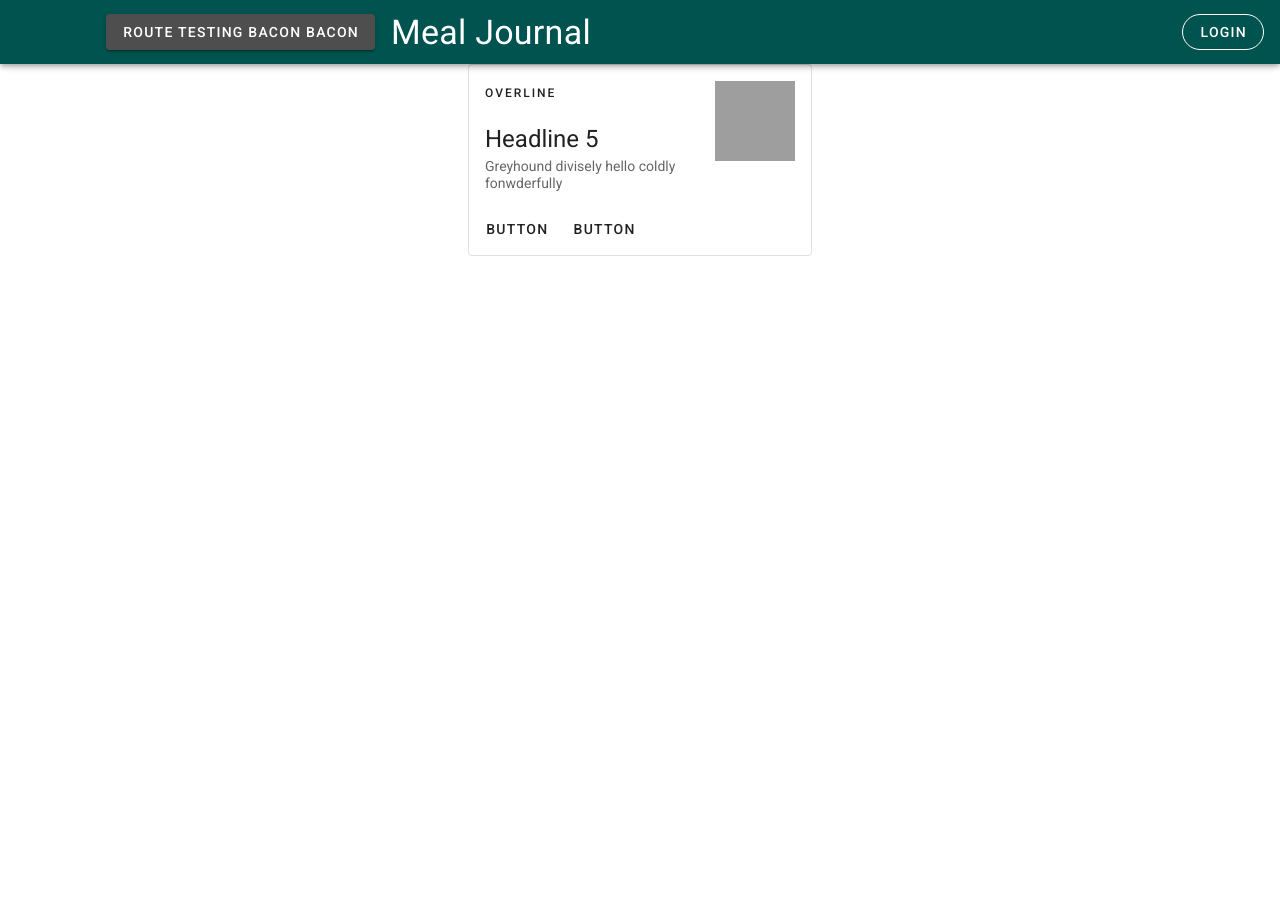
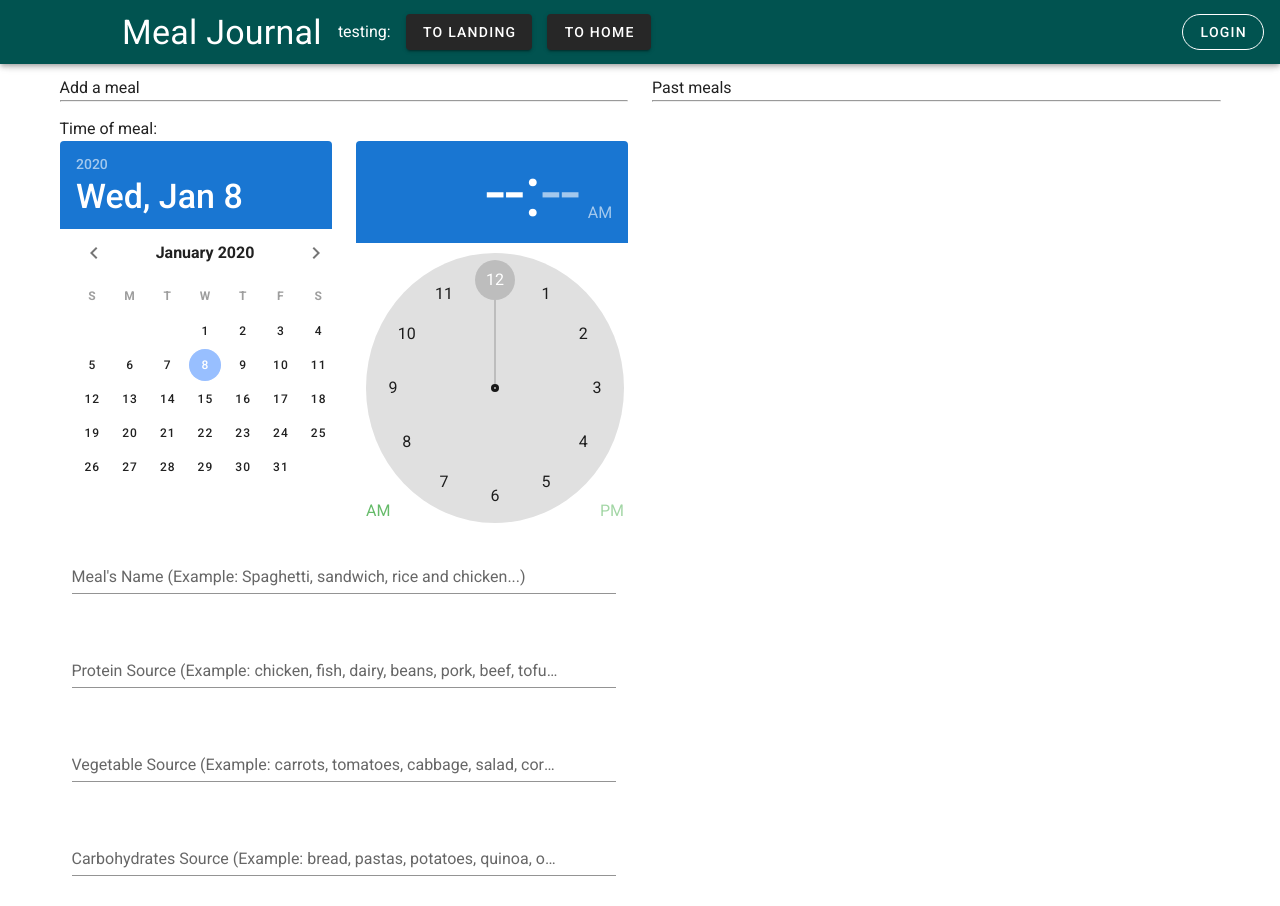
Before and after one commit to vincesavvy/mealjournal-router, a Vue app: page /#/landing in a window 1280 px wide. Shown: the top 906 px of the page. Before the commit the page ends 800 px from the top, so only its background shows below. Built offline with nearby package versions, Linux system fonts and the light colour scheme.

Commit message:
Started landing page.

```diff
--- a/src/App.vue
+++ b/src/App.vue
@@ -1,5 +1,6 @@
 <template>
   <v-app>
+    <!-- APP BAR -->
     <v-app-bar app color="#015350" dark>
       <div class="d-flex align-center">
         <v-avatar size="90">
@@ -10,15 +11,17 @@
             src="@/assets/logo-2.png"
           />
         </v-avatar>
-        <v-btn to="/landing">Route testing bacon bacon</v-btn>
         <v-card-title class="display-1">Meal Journal</v-card-title>
+        <div style="margin-right:15px">testing:</div>
+        <v-btn to="/Landing" style="margin-right:15px">to landing</v-btn>
+        <v-btn to="/" style="margin-right:15px">to home</v-btn>
       </div>
 
       <v-spacer></v-spacer>
 
       <v-btn rounded outlined>Login</v-btn>
     </v-app-bar>
-
+    <!-- ROUTER INTEGRATION -->
     <v-content>
       <router-view />
     </v-content>
--- a/src/components/Login.vue
+++ b/src/components/Login.vue
@@ -1,5 +1,4 @@
 <template>
-  <v-container fill-height>
   <!-- card -->
   <v-card class="mx-auto" max-width="400">
     <v-img
@@ -41,6 +40,7 @@
         <!-- Email login -->
         <v-container>
           <p class="caption">Or, use email login instead:</p>
+
           <v-row align="center" justify="center">
             <v-form ref="form" v-model="valid" :lazy-validation="lazy">
               <v-text-field
@@ -49,6 +49,7 @@
                 label="E-mail"
                 required
               ></v-text-field>
+
               <v-text-field
                 v-model="password"
                 :rules="passwordRules"
@@ -56,6 +57,7 @@
                 required
                 type="password"
               ></v-text-field>
+
               <div align="center">
                 <v-btn
                   :disabled="!valid"
@@ -68,10 +70,32 @@
             </v-form>
           </v-row>
         </v-container>
-
-          <!-- closing things -->
       </v-col>
     </v-row>
   </v-card>
-  </v-container>
 </template>
+
+<script>
+export default {
+  data: () => ({
+    valid: true,
+    email: "",
+    emailRules: [
+      v => !!v || "E-mail is required",
+      v => /.+@.+\..+/.test(v) || "E-mail must be valid"
+    ],
+    password: "",
+    passwordRules: [v => !!v || "Password is required"],
+    select: null,
+    lazy: false
+  }),
+
+  methods: {
+    validate() {
+      if (this.$refs.form.validate()) {
+        this.snackbar = true;
+      }
+    }
+  }
+};
+</script>
--- a/src/router/index.js
+++ b/src/router/index.js
@@ -17,7 +17,7 @@ const routes = [
     // this generates a separate chunk (about.[hash].js) for this route
     // which is lazy-loaded when the route is visited.
     component: () =>
-      import(/* webpackChunkName: "about" */ "../views/landing.vue")
+      import(/* webpackChunkName: "about" */ "../views/Landing.vue")
   }
 ];
 
--- a/src/views/Home.vue
+++ b/src/views/Home.vue
@@ -1,7 +1,7 @@
 <template>
-  <div class="home">
+  <v-container fill-height>
     <Login />
-  </div>
+  </v-container>
 </template>
 
 <script>
--- a/src/views/landing.vue
+++ b/src/views/landing.vue
@@ -1,20 +1,126 @@
 <template>
-  <v-card class="mx-auto" max-width="344" outlined>
-    <v-list-item three-line>
-      <v-list-item-content>
-        <div class="overline mb-4">OVERLINE</div>
-        <v-list-item-title class="headline mb-1">Headline 5</v-list-item-title>
-        <v-list-item-subtitle
-          >Greyhound divisely hello coldly fonwderfully</v-list-item-subtitle
-        >
-      </v-list-item-content>
+  <v-container>
+    <v-row>
+      <v-col cols="6">
+        <!-- ADD MEAL FORM -->
+        Add a meal
+        <hr />
+        <div style="margin-top: 15px">Time of meal:</div>
+        <!-- Date Picker -->
+        <v-row>
+          <v-col cols="6">
+            <v-date-picker v-model="pickerDate" width="290"></v-date-picker>
+          </v-col>
 
-      <v-list-item-avatar tile size="80" color="grey"></v-list-item-avatar>
-    </v-list-item>
+          <!-- Time Picker -->
+          <v-col cols="6">
+            <v-time-picker
+              v-model="pickerTime"
+              color="green lighten-1"
+              header-color="primary"
+              width="278"
+            ></v-time-picker>
+          </v-col>
+        </v-row>
 
-    <v-card-actions>
-      <v-btn text>Button</v-btn>
-      <v-btn text>Button</v-btn>
-    </v-card-actions>
-  </v-card>
+        <!-- Form -->
+        <v-form>
+          <v-container>
+            <!-- Meal Name Field -->
+            <v-row>
+              <v-col>
+                <v-text-field
+                  v-model="mealName"
+                  :rules="nameRules"
+                  label="Meal's Name (Example: Spaghetti, sandwich, rice and chicken...)"
+                  required
+                ></v-text-field>
+              </v-col>
+            </v-row>
+
+            <!-- Protein Field -->
+            <v-row>
+              <v-col>
+                <v-text-field
+                  v-model="protein"
+                  :rules="proteinRules"
+                  label="Protein Source (Example: chicken, fish, dairy, beans, pork, beef, tofu...)"
+                  required
+                ></v-text-field>
+              </v-col>
+            </v-row>
+
+            <!-- Vegetable Field -->
+            <v-row>
+              <v-col>
+                <v-text-field
+                  v-model="veggies"
+                  :rules="veggiesRules"
+                  label="Vegetable Source (Example: carrots, tomatoes, cabbage, salad, corn, cucumber...)"
+                  required
+                ></v-text-field>
+              </v-col>
+            </v-row>
+
+            <!-- Carbs Field -->
+            <v-row>
+              <v-col>
+                <v-text-field
+                  v-model="carbs"
+                  :rules="carbsRules"
+                  label="Carbohydrates Source (Example: bread, pastas, potatoes, quinoa, oats...)."
+                  required
+                ></v-text-field>
+              </v-col>
+            </v-row>
+          </v-container>
+        </v-form>
+      </v-col>
+
+      <v-col cols="6">
+        Past meals
+        <hr />
+      </v-col>
+    </v-row>
+  </v-container>
 </template>
+
+<script>
+export default {
+  data() {
+    return {
+      // date picker
+      pickerDate: new Date().toISOString().substr(0, 10),
+      // time picker
+      pickerTime: null,
+      //FORM
+      mealName: "",
+      nameRules: [
+        v => !!v || "Meal's name is required, if none was eaten, enter 'none' in each fields below, including this one."
+      ],
+
+      protein: "",
+      proteinRules: [
+        v =>
+          !!v || "Protein source is required, if none were eaten, enter 'none'."
+      ],
+
+      veggies: "",
+      veggiesRules: [
+        v =>
+          !!v ||
+          "Vegetable source is required, if none were eaten, enter 'none'."
+      ],
+
+      carbs: "",
+      carbsRules: [
+        v =>
+          !!v ||
+          "Carbohydrates source is required, if none were eaten, enter 'none'."
+      ]
+
+      // CALENDAR
+    };
+  }
+};
+</script>
```
Lines whose indentation alone changed are shown as unchanged.
